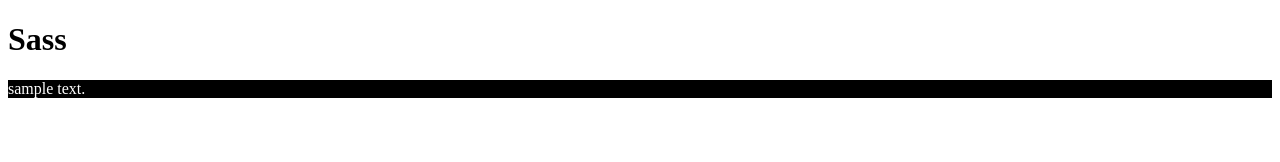
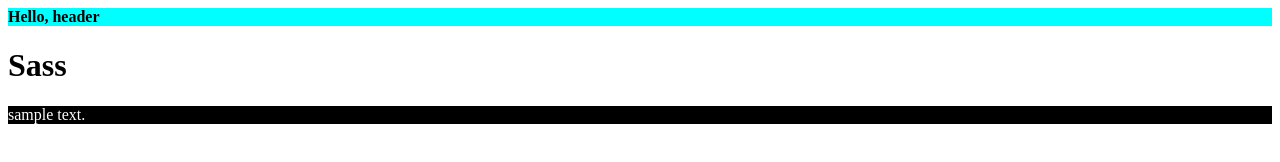
Before and after one commit to ttori-san/scss-js-w-webpack-default-compiler, a website built with webpack: page index.html in a window 1280 px wide. Built offline with nearby package versions, Linux system fonts and the light colour scheme.

Commit message:
[add]scssファイルの追加

```diff
--- a/index.html
+++ b/index.html
@@ -9,6 +9,9 @@
 
 <body>
 <div class="sass_sample">
+    <header class="header">
+        Hello, header
+    </header>
   <h1>Sass</h1>
   <p>sample text.</p>
 </div>
--- /dev/null
+++ b/src/scss/_config.scss
@@ -0,0 +1,3 @@
+//サイト共通の設定値を変数で定義
+// 例
+// $breakPointList: 767px, 768px;
--- /dev/null
+++ b/src/scss/base/_base.scss
@@ -0,0 +1 @@
+//共通で設定する必要のあるスタイルを定義
--- /dev/null
+++ b/src/scss/module/_header.scss
@@ -0,0 +1,5 @@
+.header{
+    color:black;
+    font-weight: bold;
+    background-color: aqua;
+}
--- a/src/style.scss
+++ b/src/style.scss
@@ -5,3 +5,4 @@
   color: $p_color;
   background-color: $p_bg_color;
 }
+@import './scss/module/header';
```
Also changed, not shown: dist/style.css, src/scss/base/_reset.scss (added), src/scss/module/_content.scss (added), src/scss/module/_etc.scss (added), src/scss/module/_fnav.scss (added), src/scss/module/_footer.scss (added), src/scss/module/_gnav.scss (added), src/scss/module/_index.scss (added), src/scss/module/_share.scss (added), src/scss/module/_side.scss (added), src/scss/module/_snav.scss (added), 3 other files.
